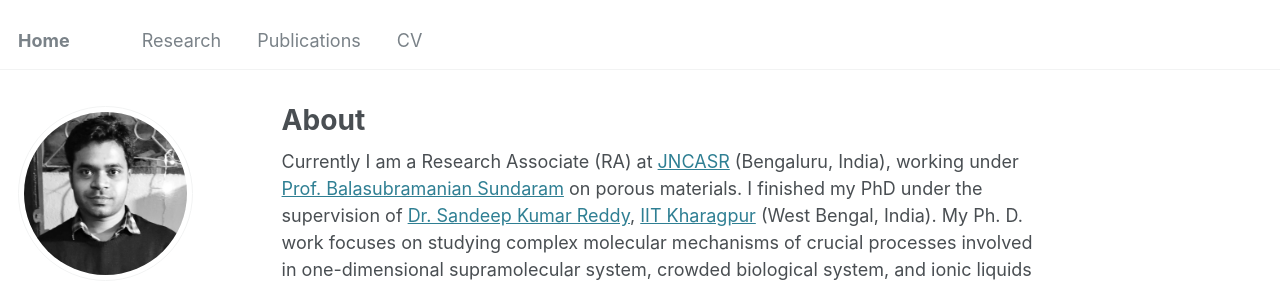
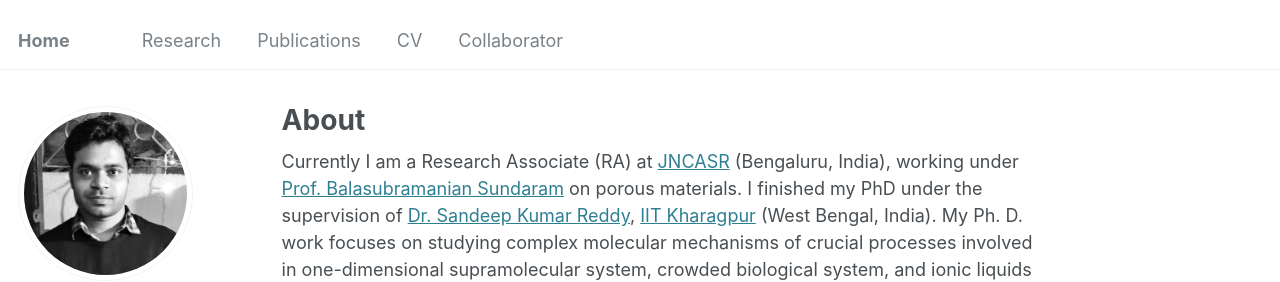
Before and after one commit to srahul21/srahul21.github.io, a Jekyll site: the page built from _pages/about.md, in a window 1280 px wide. Shown: the top 282 px of the page. Built offline with Jekyll 4.4.1, drawn with Linux system fonts in a browser that asks for light colours; some web fonts are replaced.

Commit message:
Update navigation.yml

```diff
--- a/_data/navigation.yml
+++ b/_data/navigation.yml
@@ -26,5 +26,7 @@ main:
   - title: "CV"
     url: /cv/
 
+  - title: "Collaborator"
+    url: /collaborators/
   #- title: "Guide"
   #  url: /markdown/
```
